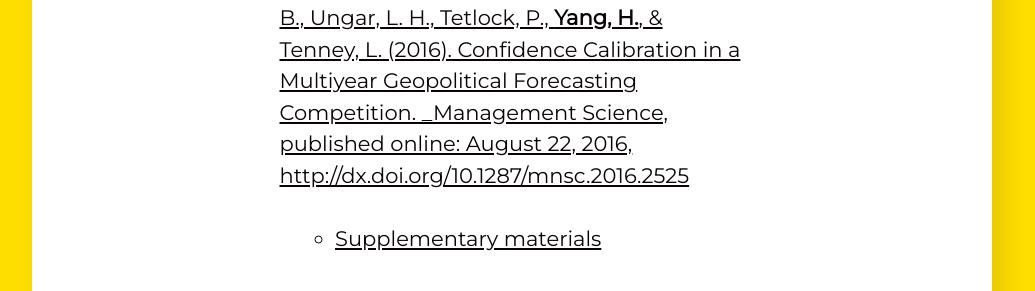
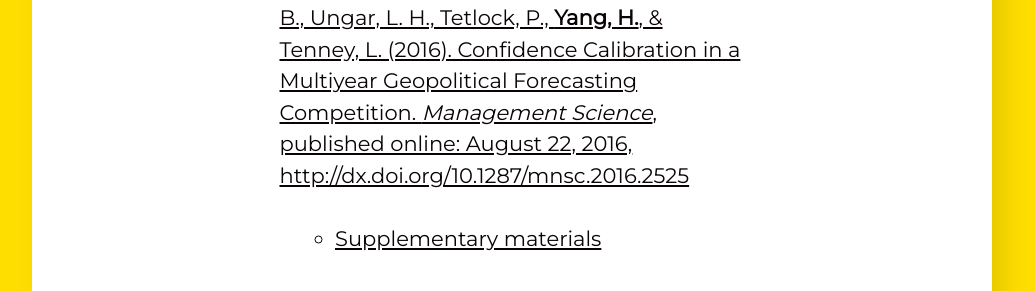
Before and after one commit to heatherhjyang/heatherhjyang.github.io, a Jekyll site: the page built from research.md, in a window 1280 px wide. Shown: the part 633-924 px from the top of the page, without its empty margins (128-1163 px from the left). Built offline with Jekyll 4.4.1, drawn with Linux system fonts in a browser that asks for light colours; part of the change alters nothing that is shown.

```diff
--- a/research.md
+++ b/research.md
@@ -6,11 +6,11 @@ title: Research
 ### Published articles
 
 
-* [Moore, D. A., Smith, S. A., Minster, A., Mellers, B., Ungar, L. H., Tetlock, P., **Yang, H.**, & Tenney, L. (2016). Confidence Calibration in a Multiyear Geopolitical Forecasting Competition. _Management Science, published online: August 22, 2016, http://dx.doi.org/10.1287/mnsc.2016.2525](http://learnmoore.org/CAC/CAC.pdf)
+* [Moore, D. A., Smith, S. A., Minster, A., Mellers, B., Ungar, L. H., Tetlock, P., **Yang, H.**, & Tenney, L. (2016). Confidence Calibration in a Multiyear Geopolitical Forecasting Competition. _Management Science_, published online: August 22, 2016, http://dx.doi.org/10.1287/mnsc.2016.2525](https://papers.ssrn.com/sol3/papers.cfm?abstract_id=3643605)
 	* [Supplementary materials](https://osf.io/ecmk6/)
 
 
-* [Moore D. A., Carter, A., & **Yang, H.** (2015). Wide of the mark: Evidence on the underlying causes of overprecision in judgment. _Organizational Behavior and Decision Making Processes_, 131, 110-120.](http://learnmoore.org/BDE/BDE.pdf)
+* [Moore D. A., Carter, A., & **Yang, H.** (2015). Wide of the mark: Evidence on the underlying causes of overprecision in judgment. _Organizational Behavior and Decision Making Processes_, 131, 110-120.](https://papers.ssrn.com/sol3/papers.cfm?abstract_id=3647338)
 	* [Data and materials, including unpublished studies](http://learnmoore.org/BDE/)
 
 ### Manuscripts in preparation
```
